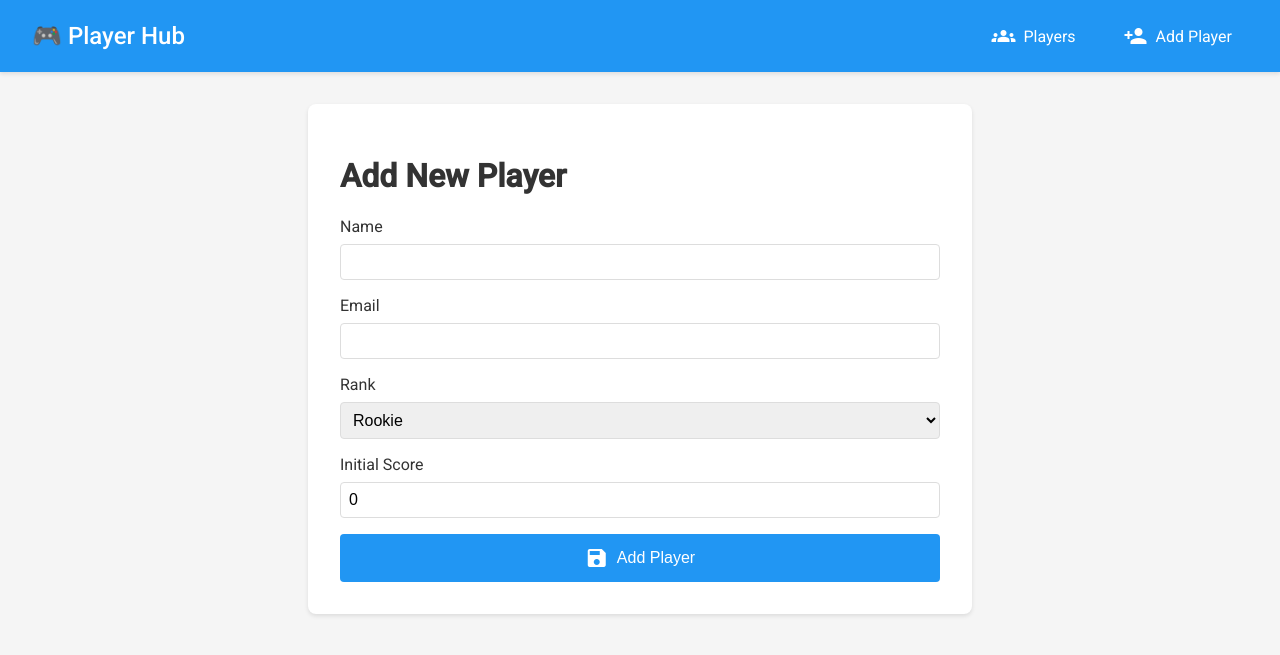
After one commit to guzo-kevin/scorekeeper, a Flask app: page /add_player in a window 1280 px wide. The commit adds this page. Shown: the top 655 px of the page. Run offline with Flask 3, Linux system fonts and the light colour scheme.

Commit message:
updated models

```diff
--- a/app.py
+++ b/app.py
@@ -1,33 +1,195 @@
-from flask import Flask, render_template, request, redirect, url_for
+from flask import Flask, render_template, request, redirect, url_for, flash
 from flask_sqlalchemy import SQLAlchemy
+from datetime import datetime
+from enum import Enum
+from sqlalchemy.exc import IntegrityError
+from sqlalchemy import and_
 
 app = Flask(__name__)
-app.config['SQLALCHEMY_DATABASE_URI'] = 'sqlite:///users.db'
+app.config['SQLALCHEMY_DATABASE_URI'] = 'sqlite:///badminton.db'
+app.config['SECRET_KEY'] = 'your-secret-key'
 db = SQLAlchemy(app)
 
-class User(db.Model):
+class Sex(Enum):
+    M = 'M'
+    F = 'F'
+    U = 'U'
+
+class Player(db.Model):
     id = db.Column(db.Integer, primary_key=True)
-    name = db.Column(db.String(80), nullable=False)
-    email = db.Column(db.String(120), nullable=True)  # 改为nullable=True
+    name = db.Column(db.String(80), nullable=False, unique=True)
+    sex = db.Column(db.Enum(Sex), nullable=False, default=Sex.U)
+    join_date = db.Column(db.DateTime, default=datetime.utcnow)
+
+class Pair(db.Model):
+    id = db.Column(db.Integer, primary_key=True)
+    player1_id = db.Column(db.Integer, db.ForeignKey('player.id'), nullable=False)
+    player2_id = db.Column(db.Integer, db.ForeignKey('player.id'), nullable=False)
+    created_date = db.Column(db.DateTime, default=datetime.utcnow)
+
+    # Define relationships
+    player1 = db.relationship('Player', foreign_keys=[player1_id])
+    player2 = db.relationship('Player', foreign_keys=[player2_id])
+
+    # Add unique constraint to prevent duplicate pairs
+    __table_args__ = (
+        db.UniqueConstraint('player1_id', 'player2_id', name='unique_pair'),
+    )
+
+    @staticmethod
+    def create_pair(player1_id, player2_id):
+        # Get players
+        player1 = Player.query.get(player1_id)
+        player2 = Player.query.get(player2_id)
+
+        if not player1 or not player2:
+            raise ValueError("Both players must exist")
+
+        if player1_id == player2_id:
+            raise ValueError("Cannot create pair with same player")
+
+        # Order players alphabetically
+        if player1.name > player2.name:
+            player1_id, player2_id = player2_id, player1_id
+
+        # Check if pair already exists
+        existing_pair = Pair.query.filter(
+            and_(
+                Pair.player1_id == player1_id,
+                Pair.player2_id == player2_id
+            )
+        ).first()
+
+        if existing_pair:
+            raise ValueError("This pair already exists")
+
+        return Pair(player1_id=player1_id, player2_id=player2_id)
+
+class SingleMatch(db.Model):
+    id = db.Column(db.Integer, primary_key=True)
+    player1_id = db.Column(db.Integer, db.ForeignKey('player.id'), nullable=False)
+    player2_id = db.Column(db.Integer, db.ForeignKey('player.id'), nullable=False)
+    player1_score = db.Column(db.Integer, nullable=False)
+    player2_score = db.Column(db.Integer, nullable=False)
+    winner_id = db.Column(db.Integer, db.ForeignKey('player.id'), nullable=False)
+    match_date = db.Column(db.DateTime, default=datetime.utcnow)
+
+    # Define relationships
+    player1 = db.relationship('Player', foreign_keys=[player1_id])
+    player2 = db.relationship('Player', foreign_keys=[player2_id])
+    winner = db.relationship('Player', foreign_keys=[winner_id])
+
+    @staticmethod
+    def create_match(player1_id, player2_id, player1_score, player2_score):
+        # Verify players exist
+        player1 = Player.query.get(player1_id)
+        player2 = Player.query.get(player2_id)
+
+        if not player1 or not player2:
+            raise ValueError("Both players must exist")
+
+        if player1_id == player2_id:
+            raise ValueError("Cannot record match with same player")
+
+        # Ensure player1_id is the smaller ID
+        if player1_id > player2_id:
+            # Swap player IDs and scores
+            player1_id, player2_id = player2_id, player1_id
+            player1_score, player2_score = player2_score, player1_score
+
+        # Determine winner based on scores
+        winner_id = player1_id if player1_score > player2_score else player2_id
+
+        return SingleMatch(
+            player1_id=player1_id,
+            player2_id=player2_id,
+            player1_score=player1_score,
+            player2_score=player2_score,
+            winner_id=winner_id
+        )
 
 with app.app_context():
     db.create_all()
 
+@app.route('/pairs')
+def pairs():
+    pairs = Pair.query.all()
+    return render_template('pairs.html', pairs=pairs)
+
+@app.route('/add_pair', methods=['GET', 'POST'])
+def add_pair():
+    if request.method == 'POST':
+        player1_id = int(request.form['player1'])
+        player2_id = int(request.form['player2'])
+
+        try:
+            new_pair = Pair.create_pair(player1_id, player2_id)
+            db.session.add(new_pair)
+            db.session.commit()
+            return redirect(url_for('pairs'))
+        except ValueError as e:
+            flash(str(e))
+        except IntegrityError:
+            db.session.rollback()
+            flash('This pair already exists!')
+
+    players = Player.query.order_by(Player.name).all()
+    return render_template('add_pair.html', players=players)
+
 @app.route('/')
-def users():
-    users = User.query.all()
-    return render_template('users.html', users=users)
+def players():
+    players = Player.query.order_by(Player.score.desc()).all()
+    return render_template('players.html', players=players)
 
-@app.route('/add_user', methods=['GET', 'POST'])
-def add_user():
+@app.route('/add_player', methods=['GET', 'POST'])
+def add_player():
     if request.method == 'POST':
         name = request.form['name']
-        email = request.form.get('email', '')  # 使用get方法，如果没有email则返回空字符串
-        new_user = User(name=name, email=email)
-        db.session.add(new_user)
+        email = request.form.get('email', '')
+        rank = request.form.get('rank', 'Rookie')
+        score = request.form.get('score', 0)
+
+        new_player = Player(
+            name=name,
+            email=email,
+            rank=rank,
+            score=score
+        )
+        db.session.add(new_player)
         db.session.commit()
-        return redirect(url_for('users'))
-    return render_template('add_user.html')
+        return redirect(url_for('players'))
+    return render_template('add_player.html')
+
+@app.route('/add_match', methods=['GET', 'POST'])
+def add_match():
+    if request.method == 'POST':
+        try:
+            # Get form data
+            player1_id = int(request.form['player1'])
+            player2_id = int(request.form['player2'])
+            score1 = int(request.form['player1_score'])
+            score2 = int(request.form['player2_score'])
+
+            # Create match (the create_match method will handle ID ordering)
+            new_match = SingleMatch.create_match(
+                player1_id,
+                player2_id,
+                score1,
+                score2
+            )
+
+            db.session.add(new_match)
+            db.session.commit()
+            return redirect(url_for('matches'))
+
+        except ValueError as e:
+            flash(str(e))
+        except Exception as e:
+            db.session.rollback()
+            flash('Error recording match!')
+
+    players = Player.query.order_by(Player.name).all()
+    return render_template('add_match.html', players=players)
 
 if __name__ == '__main__':
     app.run(debug=True)
--- /dev/null
+++ b/static/style.css
@@ -0,0 +1,182 @@
+
+:root {
+    --primary-color: #2196F3;
+    --secondary-color: #FFC107;
+    --background-color: #f5f5f5;
+    --card-color: #ffffff;
+    --text-color: #333333;
+}
+
+body {
+    margin: 0;
+    padding: 0;
+    font-family: 'Roboto', sans-serif;
+    background-color: var(--background-color);
+    color: var(--text-color);
+}
+
+.navbar {
+    background-color: var(--primary-color);
+    padding: 1rem 2rem;
+    color: white;
+    display: flex;
+    justify-content: space-between;
+    align-items: center;
+    box-shadow: 0 2px 4px rgba(0,0,0,0.1);
+}
+
+.nav-brand {
+    font-size: 1.5rem;
+    font-weight: 500;
+}
+
+.nav-links {
+    display: flex;
+    gap: 1rem;
+}
+
+.nav-item {
+    color: white;
+    text-decoration: none;
+    display: flex;
+    align-items: center;
+    gap: 0.5rem;
+    padding: 0.5rem 1rem;
+    border-radius: 4px;
+    transition: background-color 0.3s;
+}
+
+.nav-item:hover {
+    background-color: rgba(255,255,255,0.1);
+}
+
+.container {
+    max-width: 1200px;
+    margin: 2rem auto;
+    padding: 0 1rem;
+}
+
+.header {
+    display: flex;
+    justify-content: space-between;
+    align-items: center;
+    margin-bottom: 2rem;
+}
+
+.btn-add {
+    background-color: var(--primary-color);
+    color: white;
+    padding: 0.5rem 1rem;
+    border-radius: 4px;
+    text-decoration: none;
+    display: flex;
+    align-items: center;
+    gap: 0.5rem;
+}
+
+.card-grid {
+    display: grid;
+    grid-template-columns: repeat(auto-fill, minmax(300px, 1fr));
+    gap: 1rem;
+}
+
+.player-card {
+    background-color: var(--card-color);
+    border-radius: 8px;
+    padding: 1.5rem;
+    position: relative;
+    box-shadow: 0 2px 4px rgba(0,0,0,0.1);
+}
+
+.player-rank {
+    position: absolute;
+    top: 1rem;
+    right: 1rem;
+    background-color: var(--secondary-color);
+    padding: 0.25rem 0.75rem;
+    border-radius: 4px;
+    font-weight: 500;
+}
+
+.player-avatar {
+    background-color: var(--primary-color);
+    color: white;
+    width: 60px;
+    height: 60px;
+    border-radius: 50%;
+    display: flex;
+    align-items: center;
+    justify-content: center;
+    margin-bottom: 1rem;
+}
+
+.player-info h2 {
+    margin: 0 0 0.5rem 0;
+    font-size: 1.25rem;
+}
+
+.email {
+    color: #666;
+    margin: 0.5rem 0;
+}
+
+.score {
+    display: flex;
+    align-items: center;
+    gap: 0.5rem;
+    color: var(--primary-color);
+    font-weight: 500;
+    margin: 0.5rem 0;
+}
+
+.join-date {
+    font-size: 0.875rem;
+    color: #666;
+}
+
+.form-container {
+    max-width: 600px;
+    margin: 0 auto;
+    background-color: var(--card-color);
+    padding: 2rem;
+    border-radius: 8px;
+    box-shadow: 0 2px 4px rgba(0,0,0,0.1);
+}
+
+.player-form {
+    display: flex;
+    flex-direction: column;
+    gap: 1rem;
+}
+
+.form-group {
+    display: flex;
+    flex-direction: column;
+    gap: 0.5rem;
+}
+
+.form-group input,
+.form-group select {
+    padding: 0.5rem;
+    border: 1px solid #ddd;
+    border-radius: 4px;
+    font-size: 1rem;
+}
+
+.btn-submit {
+    background-color: var(--primary-color);
+    color: white;
+    border: none;
+    padding: 0.75rem;
+    border-radius: 4px;
+    font-size: 1rem;
+    cursor: pointer;
+    display: flex;
+    align-items: center;
+    justify-content: center;
+    gap: 0.5rem;
+}
+
+.btn-submit:hover {
+    background-color: #1976D2;
+}
--- /dev/null
+++ b/templates/add_player.html
@@ -0,0 +1,38 @@
+{% extends "base.html" %}
+{% block content %}
+<div class="form-container">
+    <h1>Add New Player</h1>
+    <form method="POST" class="player-form">
+        <div class="form-group">
+            <label>Name</label>
+            <input type="text" name="name" required>
+        </div>
+
+        <div class="form-group">
+            <label>Email</label>
+            <input type="email" name="email">
+        </div>
+
+        <div class="form-group">
+            <label>Rank</label>
+            <select name="rank">
+                <option value="Rookie">Rookie</option>
+                <option value="Amateur">Amateur</option>
+                <option value="Pro">Pro</option>
+                <option value="Expert">Expert</option>
+                <option value="Master">Master</option>
+            </select>
+        </div>
+
+        <div class="form-group">
+            <label>Initial Score</label>
+            <input type="number" name="score" value="0">
+        </div>
+
+        <button type="submit" class="btn-submit">
+            <span class="material-icons">save</span>
+            Add Player
+        </button>
+    </form>
+</div>
+{% endblock %}
--- a/templates/base.html
+++ b/templates/base.html
@@ -1,14 +1,27 @@
 <!DOCTYPE html>
 <html>
 <head>
-    <title>User Management System</title>
+    <title>Player Management System</title>
     <link rel="stylesheet" href="{{ url_for('static', filename='style.css') }}">
+    <link href="https://fonts.googleapis.com/css2?family=Roboto:wght@300;400;500&display=swap" rel="stylesheet">
+    <link href="https://fonts.googleapis.com/icon?family=Material+Icons" rel="stylesheet">
 </head>
 <body>
-    <nav>
-        <a href="{{ url_for('users') }}">User List</a>
-        <a href="{{ url_for('add_user') }}">Add User</a>
+    <nav class="navbar">
+        <div class="nav-brand">🎮 Player Hub</div>
+        <div class="nav-links">
+            <a href="{{ url_for('players') }}" class="nav-item">
+                <span class="material-icons">groups</span>
+                Players
+            </a>
+            <a href="{{ url_for('add_player') }}" class="nav-item">
+                <span class="material-icons">person_add</span>
+                Add Player
+            </a>
+        </div>
     </nav>
-    {% block content %}{% endblock %}
+    <main class="container">
+        {% block content %}{% endblock %}
+    </main>
 </body>
 </html>
```
Also changed, not shown: style.css (deleted, +0 -32 lines), templates/add_match.html (added, +51 -0 lines), templates/add_pair.html (added, +41 -0 lines), templates/add_user.html (deleted, +0 -15 lines), templates/pairs.html (added, +23 -0 lines), templates/players.html (added, +53 -0 lines), templates/users.html (deleted, +0 -18 lines), instance/badminton.db (added), instance/players.db (added), instance/users.db (deleted).
